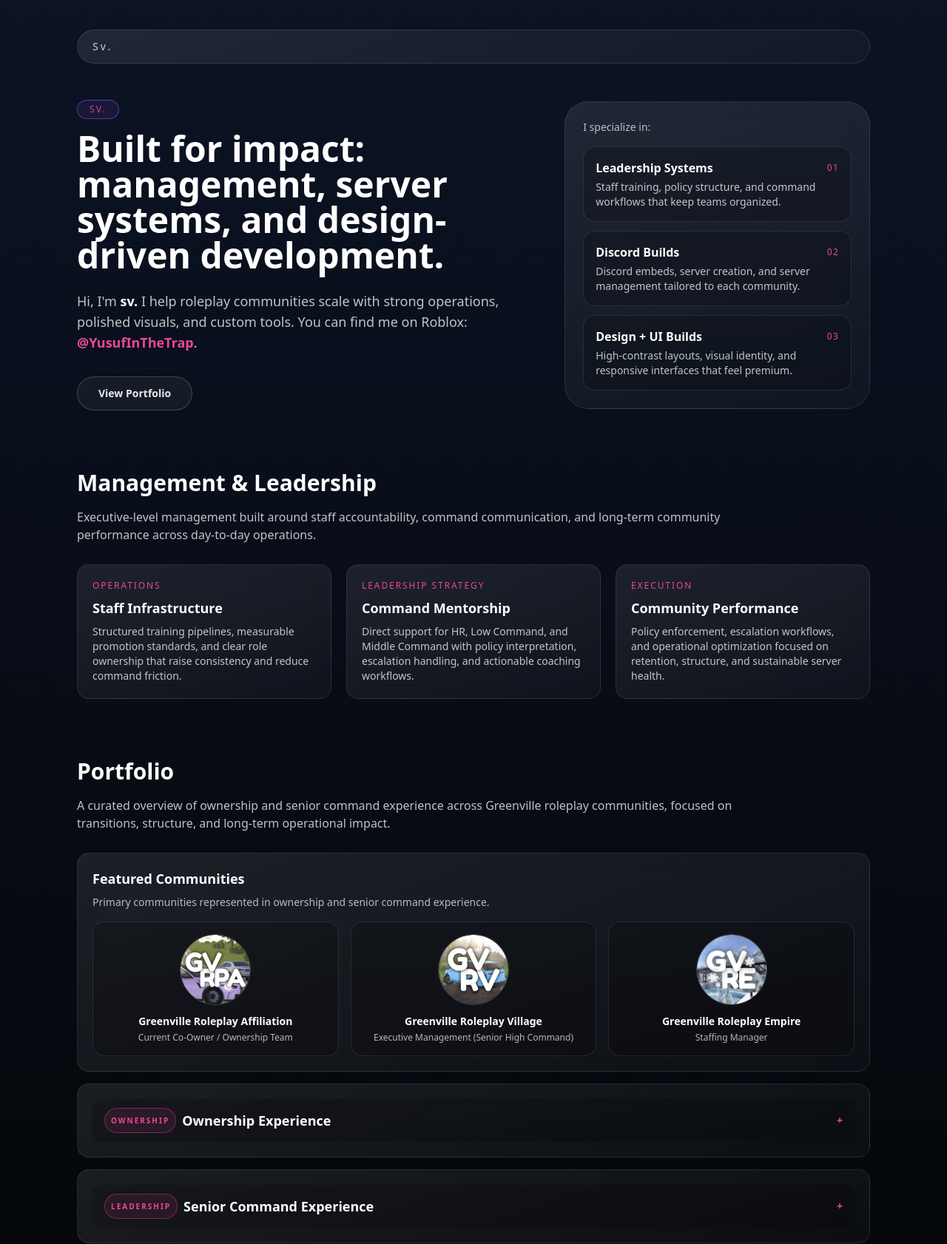
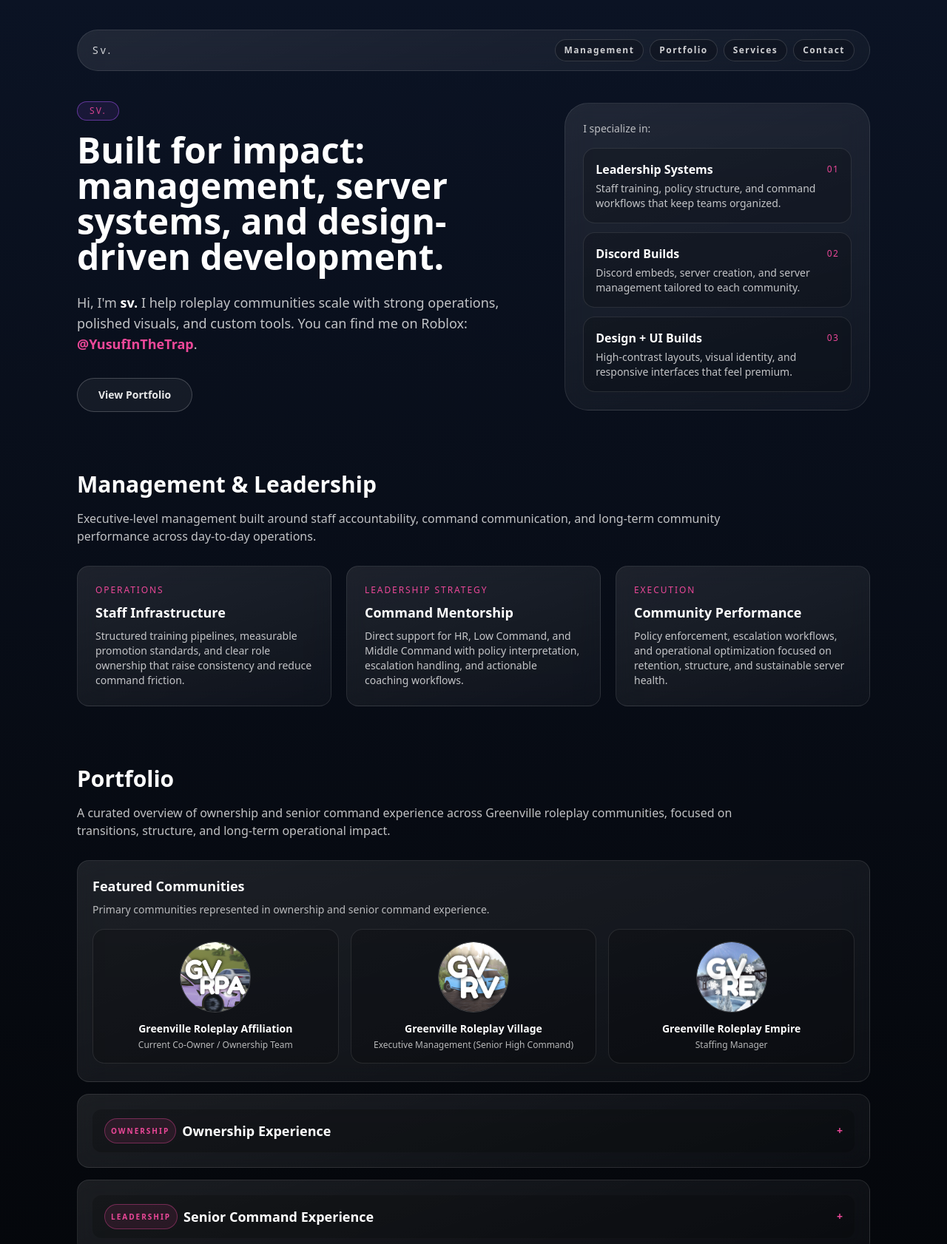
Before and after one commit to invrcared/sv, a plain HTML site: page index.html in a window 1280 px wide. Shown: the top 1682 px of the page at 74% size. Drawn offline with nearby package versions, Linux system fonts and the light colour scheme.

Commit message:
Enhance portfolio visuals and mobile responsiveness

```diff
--- a/index.html
+++ b/index.html
@@ -28,10 +28,22 @@
     </script>
     <style>
       html { scroll-behavior: smooth; }
+      body {
+        background:
+          radial-gradient(1200px 600px at 12% -10%, rgba(168, 85, 247, 0.25), transparent 55%),
+          radial-gradient(900px 500px at 88% 0%, rgba(236, 72, 153, 0.18), transparent 55%),
+          linear-gradient(180deg, #090f1f 0%, #05070f 45%, #02040a 100%);
+      }
+      section { scroll-margin-top: 7rem; }
       .glass {
         background: linear-gradient(160deg, rgba(255, 255, 255, 0.09), rgba(255, 255, 255, 0.03));
         border: 1px solid rgba(255, 255, 255, 0.1);
         backdrop-filter: blur(14px);
+      }
+      .glass-soft {
+        background: linear-gradient(160deg, rgba(255, 255, 255, 0.07), rgba(255, 255, 255, 0.02));
+        border: 1px solid rgba(255, 255, 255, 0.12);
+        backdrop-filter: blur(10px);
       }
       .specialty-card {
         transition: transform .3s ease, border-color .3s ease, background .3s ease, box-shadow .3s ease;
@@ -45,16 +57,43 @@
       details[open] summary .expand-icon {
         transform: rotate(45deg);
       }
+      .section-card {
+        transition: transform .25s ease, border-color .25s ease, box-shadow .25s ease;
+      }
+      .section-card:hover {
+        transform: translateY(-3px);
+        border-color: rgba(236,72,153,.45);
+        box-shadow: 0 14px 40px rgba(8, 12, 26, 0.65);
+      }
+      .mobile-scroll-x {
+        overflow-x: auto;
+        scrollbar-width: thin;
+        scrollbar-color: rgba(168, 85, 247, 0.45) transparent;
+      }
+      @media (prefers-reduced-motion: reduce) {
+        .specialty-card, .section-card {
+          transition: none;
+        }
+        .specialty-card:hover, .section-card:hover {
+          transform: none;
+        }
+      }
     </style>
   </head>
   <body class="bg-slateNight text-white antialiased">
     <div class="min-h-screen bg-gradient-to-b from-deepBlue via-slateNight to-black">
-      <main class="mx-auto w-full max-w-6xl px-5 pb-20 pt-10 sm:px-8 lg:px-10">
-        <header class="glass rounded-full px-5 py-3 text-xs tracking-[0.22em] text-white/80 sm:text-sm">
-          Sv.
+      <main class="mx-auto w-full max-w-6xl px-4 pb-20 pt-6 sm:px-8 sm:pt-10 lg:px-10">
+        <header class="glass sticky top-3 z-20 flex flex-wrap items-center justify-between gap-2 rounded-2xl px-4 py-3 text-xs tracking-[0.22em] text-white/80 sm:rounded-full sm:px-5 sm:text-sm">
+          <span>Sv.</span>
+          <nav class="flex flex-wrap gap-2 text-[11px] font-semibold tracking-[0.12em] sm:text-xs">
+            <a href="#management" class="rounded-full border border-white/15 bg-black/20 px-3 py-1.5 transition hover:border-neonPink/60 hover:text-neonPink">Management</a>
+            <a href="#portfolio" class="rounded-full border border-white/15 bg-black/20 px-3 py-1.5 transition hover:border-neonPink/60 hover:text-neonPink">Portfolio</a>
+            <a href="#development" class="rounded-full border border-white/15 bg-black/20 px-3 py-1.5 transition hover:border-neonPink/60 hover:text-neonPink">Services</a>
+            <a href="#contact" class="rounded-full border border-white/15 bg-black/20 px-3 py-1.5 transition hover:border-neonPink/60 hover:text-neonPink">Contact</a>
+          </nav>
         </header>
 
-        <section class="mt-12 grid gap-10 lg:grid-cols-[1.2fr_0.8fr] lg:items-center">
+        <section class="mt-10 grid gap-8 sm:gap-10 lg:grid-cols-[1.2fr_0.8fr] lg:items-center">
           <div>
             <p class="mb-4 inline-flex items-center rounded-full border border-neonPurple/50 bg-neonPurple/10 px-4 py-1 text-xs font-medium tracking-[0.18em] text-neonPink/90">
               SV.
@@ -74,7 +113,7 @@
               </a>
             </div>
           </div>
-          <div class="glass rounded-[2rem] p-6">
+          <div class="glass rounded-[2rem] p-5 sm:p-6">
             <p class="text-sm text-white/70">I specialize in:</p>
             <div class="mt-4 space-y-3 text-sm sm:text-base">
               <article class="specialty-card rounded-2xl border border-white/10 bg-black/20 p-4">
@@ -105,18 +144,18 @@
         <section id="management" class="mt-20">
           <h2 class="text-2xl font-semibold sm:text-3xl">Management &amp; Leadership</h2>
           <p class="mt-4 max-w-4xl text-white/75">Executive-level management built around staff accountability, command communication, and long-term community performance across day-to-day operations.</p>
-          <div class="mt-7 grid gap-5 md:grid-cols-3">
-            <article class="glass rounded-2xl p-5">
+          <div class="mt-7 grid gap-4 sm:gap-5 md:grid-cols-3">
+            <article class="section-card glass rounded-2xl p-5 sm:p-6">
               <p class="text-xs uppercase tracking-[0.16em] text-neonPink">Operations</p>
               <h3 class="mt-2 text-lg font-semibold">Staff Infrastructure</h3>
               <p class="mt-2 text-sm text-white/75">Structured training pipelines, measurable promotion standards, and clear role ownership that raise consistency and reduce command friction.</p>
             </article>
-            <article class="glass rounded-2xl p-5">
+            <article class="section-card glass rounded-2xl p-5 sm:p-6">
               <p class="text-xs uppercase tracking-[0.16em] text-neonPink">Leadership Strategy</p>
               <h3 class="mt-2 text-lg font-semibold">Command Mentorship</h3>
               <p class="mt-2 text-sm text-white/75">Direct support for HR, Low Command, and Middle Command with policy interpretation, escalation handling, and actionable coaching workflows.</p>
             </article>
-            <article class="glass rounded-2xl p-5">
+            <article class="section-card glass rounded-2xl p-5 sm:p-6">
               <p class="text-xs uppercase tracking-[0.16em] text-neonPink">Execution</p>
               <h3 class="mt-2 text-lg font-semibold">Community Performance</h3>
               <p class="mt-2 text-sm text-white/75">Policy enforcement, escalation workflows, and operational optimization focused on retention, structure, and sustainable server health.</p>
@@ -131,8 +170,8 @@
           <p class="mt-4 max-w-4xl text-white/75">A curated overview of ownership and senior command experience across Greenville roleplay communities, focused on transitions, structure, and long-term operational impact.</p>
           <div id="portfolio-details" class="mt-7 grid gap-4">
             <details class="group glass rounded-2xl border border-white/10 p-5 transition hover:border-neonPink/40 hover:shadow-glow">
-              <summary class="flex cursor-pointer list-none items-center justify-between rounded-xl bg-black/20 px-4 py-3 text-lg font-semibold">
-                <span class="flex items-center gap-2"><span class="rounded-full border border-neonPink/40 bg-neonPink/10 px-2 py-0.5 text-[10px] uppercase tracking-[0.2em] text-neonPink">Ownership</span>Ownership Experience</span>
+              <summary class="flex cursor-pointer list-none items-center justify-between gap-3 rounded-xl bg-black/20 px-4 py-3 text-base font-semibold sm:text-lg">
+                <span class="flex min-w-0 items-center gap-2"><span class="shrink-0 rounded-full border border-neonPink/40 bg-neonPink/10 px-2 py-0.5 text-[10px] uppercase tracking-[0.2em] text-neonPink">Ownership</span><span class="truncate sm:whitespace-normal">Ownership Experience</span></span>
                 <span class="expand-icon text-sm text-neonPink transition">+</span>
               </summary>
               <ul class="mt-4 space-y-3 text-sm text-white/80">
@@ -153,8 +192,8 @@
             </details>
 
             <details class="group glass rounded-2xl border border-white/10 p-5 transition hover:border-neonPink/40 hover:shadow-glow">
-              <summary class="flex cursor-pointer list-none items-center justify-between rounded-xl bg-black/20 px-4 py-3 text-lg font-semibold">
-                <span class="flex items-center gap-2"><span class="rounded-full border border-neonPink/40 bg-neonPink/10 px-2 py-0.5 text-[10px] uppercase tracking-[0.2em] text-neonPink">Leadership</span>Senior Command Experience</span>
+              <summary class="flex cursor-pointer list-none items-center justify-between gap-3 rounded-xl bg-black/20 px-4 py-3 text-base font-semibold sm:text-lg">
+                <span class="flex min-w-0 items-center gap-2"><span class="shrink-0 rounded-full border border-neonPink/40 bg-neonPink/10 px-2 py-0.5 text-[10px] uppercase tracking-[0.2em] text-neonPink">Leadership</span><span class="truncate sm:whitespace-normal">Senior Command Experience</span></span>
                 <span class="expand-icon text-sm text-neonPink transition">+</span>
               </summary>
               <ul class="mt-4 space-y-3 text-sm text-white/80">
@@ -182,18 +221,18 @@
             <article class="glass order-first rounded-2xl p-5">
               <h3 class="text-lg font-semibold">Featured Communities</h3>
               <p class="mt-2 text-sm text-white/70">Primary communities represented in ownership and senior command experience.</p>
-              <div class="mt-4 grid gap-4 sm:grid-cols-3">
-                <article class="rounded-2xl border border-white/10 bg-black/20 p-4 text-center">
+              <div class="mobile-scroll-x mt-4 grid auto-cols-[minmax(210px,1fr)] grid-flow-col gap-4 pb-1 sm:grid-flow-row sm:grid-cols-3">
+                <article class="section-card rounded-2xl border border-white/10 bg-black/20 p-4 text-center">
                   <img src="./gvrpasmall.png" alt="Greenville Roleplay Affiliation logo" class="mx-auto h-24 w-24 rounded-full border border-white/20 object-cover" />
                   <p class="mt-3 text-sm font-semibold">Greenville Roleplay Affiliation</p>
                   <p class="mt-1 text-xs text-white/70">Current Co-Owner / Ownership Team</p>
                 </article>
-                <article class="rounded-2xl border border-white/10 bg-black/20 p-4 text-center">
+                <article class="section-card rounded-2xl border border-white/10 bg-black/20 p-4 text-center">
                   <img src="./gvrvsmall.png" alt="Greenville Roleplay Village logo" class="mx-auto h-24 w-24 rounded-full border border-white/20 object-cover" />
                   <p class="mt-3 text-sm font-semibold">Greenville Roleplay Village</p>
                   <p class="mt-1 text-xs text-white/70">Executive Management (Senior High Command)</p>
                 </article>
-                <article class="rounded-2xl border border-white/10 bg-black/20 p-4 text-center">
+                <article class="section-card rounded-2xl border border-white/10 bg-black/20 p-4 text-center">
                   <img src="./gvre-small.png" alt="Greenville Roleplay Empire logo" class="mx-auto h-24 w-24 rounded-full border border-white/20 object-cover" />
                   <p class="mt-3 text-sm font-semibold">Greenville Roleplay Empire</p>
                   <p class="mt-1 text-xs text-white/70">Staffing Manager</p>
```
